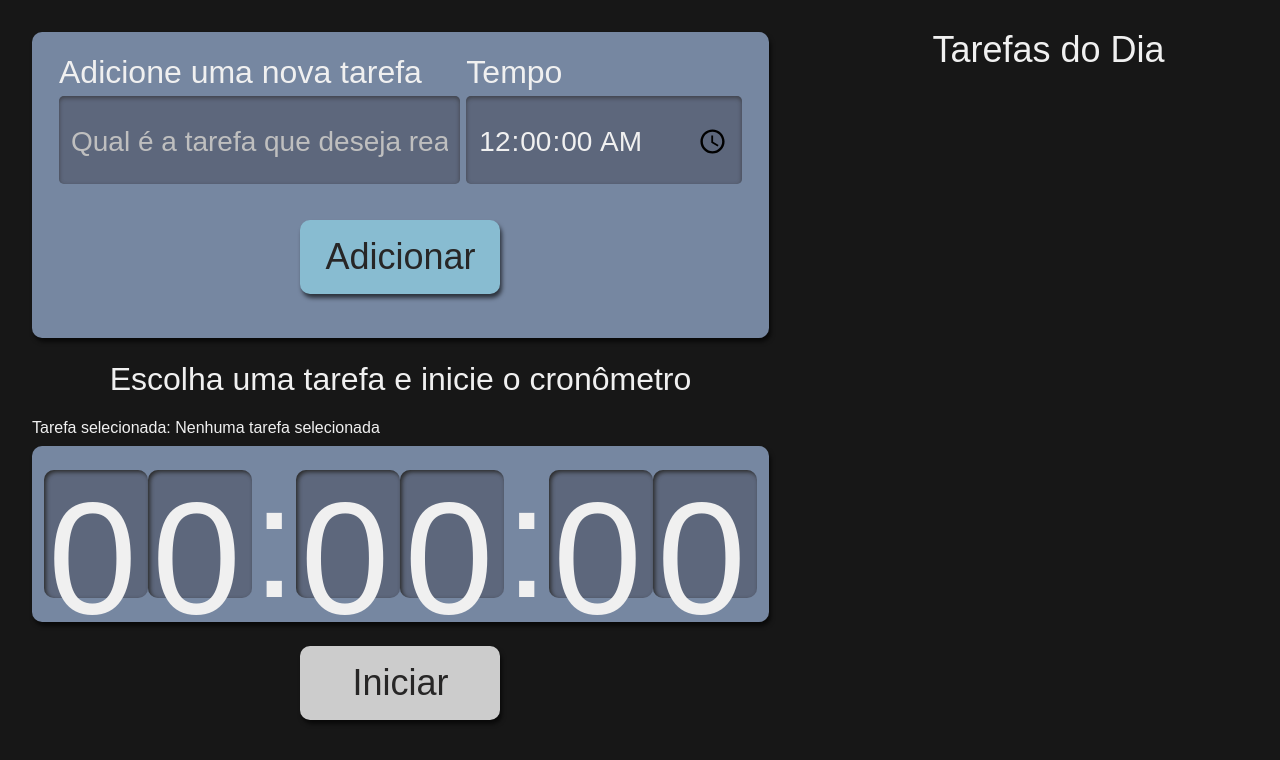
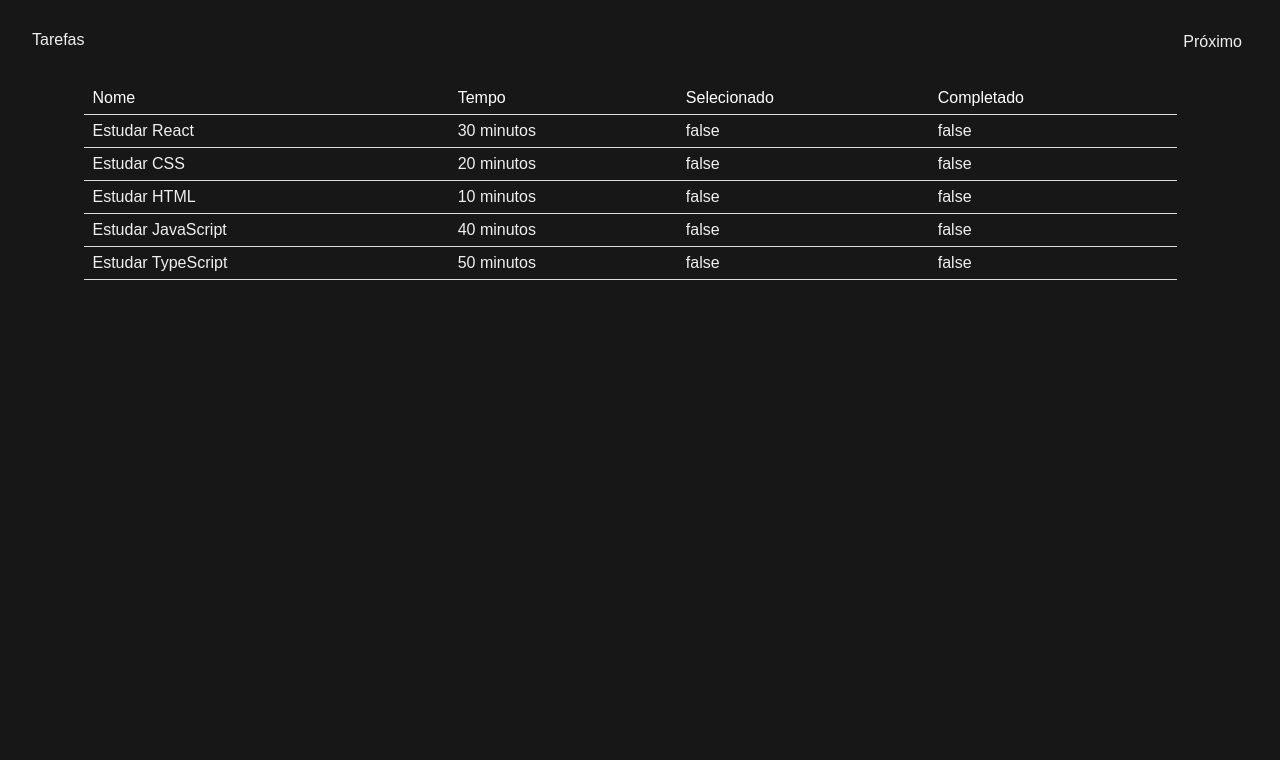
Before and after one commit to lucianogomes02/alura-studies, a React (Create React App) app: page /tarefas in a window 1280 px wide. Shown: the top 760 px of the page. Built offline with nearby package versions, Linux system fonts and the light colour scheme.

Commit message:
feat: add router and new tasks listing page

```diff
--- a/package.json
+++ b/package.json
@@ -12,6 +12,7 @@
     "@types/react-dom": "^18.3.0",
     "react": "^18.3.1",
     "react-dom": "^18.3.1",
+    "react-router-dom": "^6.23.1",
     "react-scripts": "5.0.1",
     "typescript": "^4.9.5",
     "uuid": "^9.0.1",
--- a/src/index.tsx
+++ b/src/index.tsx
@@ -1,13 +1,13 @@
 import React from 'react';
 import ReactDOM from 'react-dom/client';
 import './index.css';
-import App from './pages/App';
+import Router from './routes';
 
 const root = ReactDOM.createRoot(
   document.getElementById('root') as HTMLElement
 );
 root.render(
   <React.StrictMode>
-    <App />
+    <Router />
   </React.StrictMode>
 );
--- a/src/pages/App.tsx
+++ /dev/null
@@ -1,55 +0,0 @@
-import React, {useState} from 'react';
-import Formulario from '../components/Formulario';
-import Tarefas from '../components/Tarefas';
-import style from  './App.module.scss';
-import Cronometro from '../components/Cronometro';
-import ITarefa from '../types/tarefas';
-
-function App() {
-  const [tarefas, setTarefas] = useState<ITarefa[] | []>([])
-  const [tarefaSelecionada, setSelecionado] = useState<ITarefa | undefined>(undefined)
-  const [cronometroAtivo, setCronometroAtivo] = useState(false);
-
-  function selecionarTarefa(tarefaSelecionada: ITarefa){
-    setSelecionado(tarefaSelecionada);
-    setTarefas(tarefasAnteriores => tarefasAnteriores.map(tarefa => (
-      {
-        ...tarefa,
-        selecionado: tarefa.id === tarefaSelecionada.id ? true : false
-      }
-    )));
-  }
-
-  function finalizarTarefa() {
-    if (tarefaSelecionada) {
-      setSelecionado(undefined);
-      setTarefas(tarefasAnteriores => tarefasAnteriores.map(tarefa => (
-        {
-          ...tarefa,
-          completado: tarefa.id === tarefaSelecionada.id ? true : tarefa.completado,
-          selecionado: false
-        }
-      )));
-      setCronometroAtivo(false);
-    }
-  }
-
-  return (
-    <div className={style.AppStyle}>
-      <Formulario setTarefas={setTarefas}/>
-      <Tarefas
-        tarefas={tarefas}
-        selecionarTarefa={selecionarTarefa}
-        cronometroAtivo={cronometroAtivo}
-      />
-      <Cronometro
-        tarefaSelecionada={tarefaSelecionada}
-        finalizarTarefa={finalizarTarefa}
-        cronometroAtivo={cronometroAtivo}
-        setCronometroAtivo={setCronometroAtivo}
-      />
-    </div>
-  );
-}
-
-export default App;
--- a/src/pages/App.module.scss
+++ b/src/pages/Home/Home.module.scss
@@ -1,4 +1,4 @@
-.AppStyle {
+.HomeStyles {
   display: grid;
   grid-template-columns: repeat(3, 1fr);
   grid-template-areas:
--- /dev/null
+++ b/src/pages/Home/index.tsx
@@ -0,0 +1,52 @@
+import style from './Home.module.scss';
+import Formulario from '../../components/Formulario';
+import Tarefas from '../../components/Tarefas';
+import Cronometro from '../../components/Cronometro';
+import ITarefa from '../../types/tarefas';
+import { useState } from 'react';
+
+export default function Home() {
+    const [tarefas, setTarefas] = useState<ITarefa[] | []>([])
+    const [tarefaSelecionada, setSelecionado] = useState<ITarefa | undefined>(undefined)
+    const [cronometroAtivo, setCronometroAtivo] = useState(false);
+
+    function selecionarTarefa(tarefaSelecionada: ITarefa){
+        setSelecionado(tarefaSelecionada);
+        setTarefas(tarefasAnteriores => tarefasAnteriores.map(tarefa => (
+        {
+            ...tarefa,
+            selecionado: tarefa.id === tarefaSelecionada.id ? true : false
+        }
+        )));
+    }
+
+    function finalizarTarefa() {
+        if (tarefaSelecionada) {
+        setSelecionado(undefined);
+        setTarefas(tarefasAnteriores => tarefasAnteriores.map(tarefa => (
+            {
+            ...tarefa,
+            completado: tarefa.id === tarefaSelecionada.id ? true : tarefa.completado,
+            selecionado: false
+            }
+        )));
+        setCronometroAtivo(false);
+        }
+    }
+    return(
+        <div className={style.HomeStyles}>
+            <Formulario setTarefas={setTarefas}/>
+            <Tarefas
+                tarefas={tarefas}
+                selecionarTarefa={selecionarTarefa}
+                cronometroAtivo={cronometroAtivo}
+            />
+            <Cronometro
+                tarefaSelecionada={tarefaSelecionada}
+                finalizarTarefa={finalizarTarefa}
+                cronometroAtivo={cronometroAtivo}
+                setCronometroAtivo={setCronometroAtivo}
+            />
+      </div>
+    )
+}
--- /dev/null
+++ b/src/pages/Tarefas/PaginaTarefas.module.scss
@@ -0,0 +1,52 @@
+// Definição de cores
+$primary-bg-color: #171717;
+$secondary-bg-color: white;
+$hover-bg-color: #0056b3;
+$button-bg-color: #007bff;
+
+@mixin boxShadow($color) {
+  box-shadow: 0 4px 6px rgba($color, 0.1);
+}
+
+@mixin transition($property, $duration, $ease) {
+  transition: $property $duration $ease;
+}
+
+.paginaDeTarefas {
+  display: flex;
+  flex-direction: row;
+  justify-content: space-between;
+  align-items: flex-start;
+  min-width: 320px;
+  min-height: calc(100vh - 32px);
+  width: auto;
+  padding: 32px;
+  background-color: $primary-bg-color;
+
+  @media screen and (max-width: 767px) {
+    flex-direction: column;
+  }
+
+}
+
+.tabelaDeTarefas {
+  width: 100%;
+  border-collapse: collapse;
+  margin-top: 50px;
+  margin-bottom: 20px;
+
+  th, td {
+    text-align: left;
+    padding: 8px;
+    border-bottom: 1px solid #ddd;
+  }
+
+  th {
+    background-color: $primary-bg-color;
+    color: white;
+  }
+
+ .botaoPaginacao {
+    @extend.botaoPaginacao;
+  }
+}
--- /dev/null
+++ b/src/pages/Tarefas/index.tsx
@@ -0,0 +1,92 @@
+import { useState } from 'react'
+import ITarefa from '../../types/tarefas'
+import style from './PaginaTarefas.module.scss'
+import { v4 as randomUUID } from 'uuid';
+
+export default function PaginaDeTarefas() {
+    const [tarefas, setTarefas] = useState<ITarefa[] | []>([
+      {
+        id: randomUUID(),
+        nome: 'Estudar React',
+        tempo: '30 minutos',
+        selecionado: false,
+        completado: false
+      },
+      {
+        id: randomUUID(),
+        nome: 'Estudar CSS',
+        tempo: '20 minutos',
+        selecionado: false,
+        completado: false
+      },
+      {
+        id: randomUUID(),
+        nome: 'Estudar HTML',
+        tempo: '10 minutos',
+        selecionado: false,
+        completado: false
+      },
+      {
+        id: randomUUID(),
+        nome: 'Estudar JavaScript',
+        tempo: '40 minutos',
+        selecionado: false,
+        completado: false
+      },
+      {
+        id: randomUUID(),
+        nome: 'Estudar TypeScript',
+        tempo: '50 minutos',
+        selecionado: false,
+        completado: false
+      },
+    ])
+    const [paginaAtual, setPaginaAtual] = useState<number>(1)
+
+    const proximaPagina = () => {
+        setPaginaAtual(paginaAtual + 1)
+    }
+
+    const paginaAnterior = () => {
+        if (paginaAtual > 1) {
+            setPaginaAtual(paginaAtual - 1)
+        }
+    }
+
+    const renderizarPaginacao = () => {
+        return (
+            <div>
+              <button onClick={proximaPagina} disabled={paginaAtual === Math.ceil(tarefas.length / 10)}>
+                Próximo
+              </button>
+            </div>
+          )
+    }
+
+    return (
+      <div className={style.paginaDeTarefas}>
+          <h1>Tarefas</h1>
+          <table className={style.tabelaDeTarefas}>
+              <thead>
+                  <tr>
+                      <th>Nome</th>
+                      <th>Tempo</th>
+                      <th>Selecionado</th>
+                      <th>Completado</th>
+                  </tr>
+              </thead>
+              <tbody>
+                  {tarefas.map((tarefa) => (
+                      <tr key={tarefa.id}>
+                          <td>{tarefa.nome}</td>
+                          <td>{tarefa.tempo}</td>
+                          <td>{String(tarefa.selecionado)}</td>
+                          <td>{String(tarefa.completado)}</td>
+                      </tr>
+                  ))}
+              </tbody>
+          </table>
+          {renderizarPaginacao()}
+      </div>
+  )
+}
--- /dev/null
+++ b/src/routes/index.tsx
@@ -0,0 +1,14 @@
+import { BrowserRouter as Router, Routes, Route } from "react-router-dom";
+import Home from "../pages/Home";
+import PaginaDeTarefas from "../pages/Tarefas";
+
+export default function AppRouter() {
+  return (
+    <Router>
+        <Routes>
+            <Route path="/" element={<Home />} />
+            <Route path="/tarefas" element={<PaginaDeTarefas />} />
+        </Routes>
+    </Router>
+  );
+}
```
Also changed, not shown: 1 other file (tests, documents, lock files or other folders).
